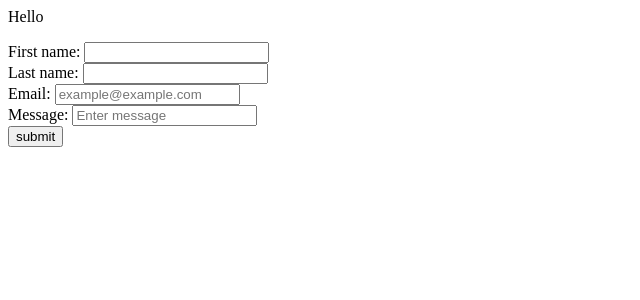
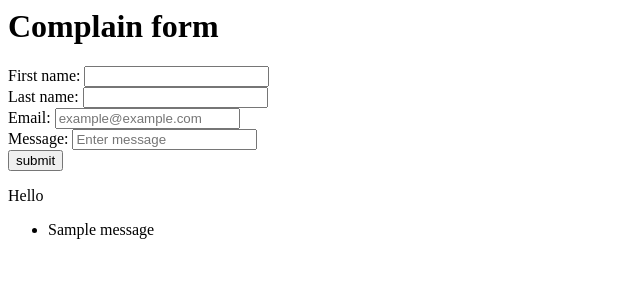
Before and after one commit to gines18/test, a Django app: page /complain/ in a window 1280 px wide. Shown: the top 300 px of the page, without its empty margins (0-640 px from the left). Run offline with Django 5.2, Linux system fonts and the light colour scheme; tables that the repository leaves empty hold one stand-in row (values such as "Sample post"); one stand-in notice (Sample message) is shown.

Commit message:
display message for user after form submition

```diff
--- a/kucharz/complain/templates/complain.html
+++ b/kucharz/complain/templates/complain.html
@@ -1,6 +1,14 @@
-<p>Hello</p>
-<form action = "" method = "post">
+<h1>Complain form</h1>
+<form action="" method="post">
     {% csrf_token %}
-    {{form}}
+    {{ form }}
     <input type="submit" value="submit">
 </form>
+<p>Hello</p>
+{% if messages %}
+    <ul class="messages">
+        {% for message in messages %}
+            <li>{{ message }}</li>
+        {% endfor %}
+    </ul>
+{% endif %}
--- a/kucharz/complain/views.py
+++ b/kucharz/complain/views.py
@@ -1,7 +1,7 @@
 from django.shortcuts import render
 from django.views.decorators.csrf import csrf_protect
 from complain.forms import ComplainForm
-
+from django.contrib import messages
 @csrf_protect
 def complain(request):
     form = ComplainForm()
@@ -9,6 +9,7 @@ def complain(request):
         form = ComplainForm(request.POST)
         if form.is_valid():
             form.save()
+            messages.success(request, 'Your form has been submitted successfully!')
     context = {
         'form': form
     }
```
Also changed, not shown: kucharz/db.sqlite3.
